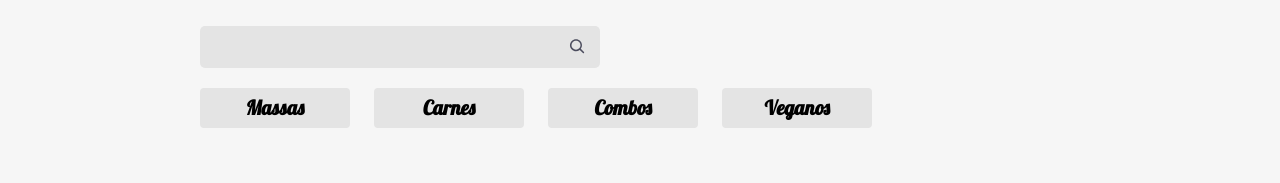
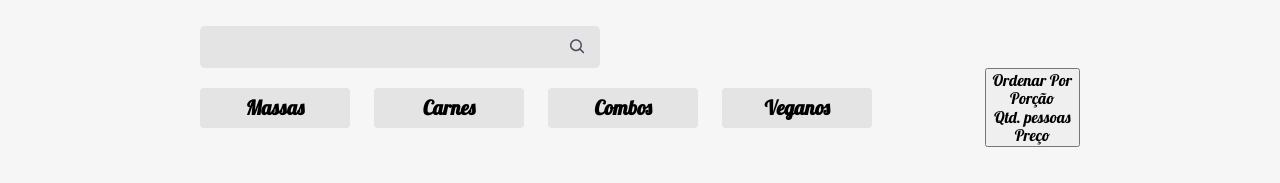
Before and after one commit to Je-Carlos/reactstaurante, a React (Create React App) app: page / in a window 1280 px wide. Shown: the part 565-748 px from the top of the page. Built offline with nearby package versions, Linux system fonts and the light colour scheme.

Commit message:
Criando um ordenador do cardápio

```diff
--- a/public/index.html
+++ b/public/index.html
@@ -2,7 +2,7 @@
 <html lang="pt-BR">
   <head>
     <meta charset="utf-8" />
-    <link rel="icon" href="%PUBLIC_URL%/favicon.ico" />
+    <link rel="icon" href="%PUBLIC_URL%/favicon.svg" />
     <meta name="viewport" content="width=device-width, initial-scale=1" />
     <meta name="theme-color" content="#000000" />
     <meta
--- /dev/null
+++ b/src/pages/Cardapio/Ordenador/index.tsx
@@ -0,0 +1,17 @@
+import styles from "./Ordenador.module.scss";
+import opcoes from "./opcoes.json";
+
+export default function Ordenador() {
+  return (
+    <button className={styles.ordenador}>
+      <span>Ordenar Por</span>
+      <div className={styles.ordenador__options}>
+        {opcoes.map((opcao) => (
+          <div className={styles.ordenador__option} key={opcao.value}>
+            {opcao.nome}
+          </div>
+        ))}
+      </div>
+    </button>
+  );
+}
--- /dev/null
+++ b/src/pages/Cardapio/Ordenador/opcoes.json
@@ -0,0 +1,18 @@
+[
+  {
+    "nome": "",
+    "value": ""
+  },
+  {
+    "nome": "Porção",
+    "value": "porcao"
+  },
+  {
+    "nome": "Qtd. pessoas",
+    "value": "qtd_pessoas"
+  },
+  {
+    "nome": "Preço",
+    "value": "preco"
+  }
+]
--- a/src/pages/Cardapio/index.tsx
+++ b/src/pages/Cardapio/index.tsx
@@ -3,6 +3,7 @@ import { ReactComponent as Logo } from "assets/logo.svg";
 import Buscador from "./Buscador";
 import { useState } from "react";
 import Filtros from "./Filtros";
+import Ordenador from "./Ordenador";
 
 export default function Cardapio() {
   const [busca, setBusca] = useState("");
@@ -21,6 +22,7 @@ export default function Cardapio() {
         {/* Inserindo filtros no cardapio */}
         <div className={styles.cardapio__filtros}>
           <Filtros filtro={filtro} setFiltro={setFiltro} />
+          <Ordenador/>
         </div>
       </section>
     </main>
```
Also changed, not shown: public/favicon.svg (added), src/pages/Cardapio/Ordenador/Ordenador.module.scss (added).
